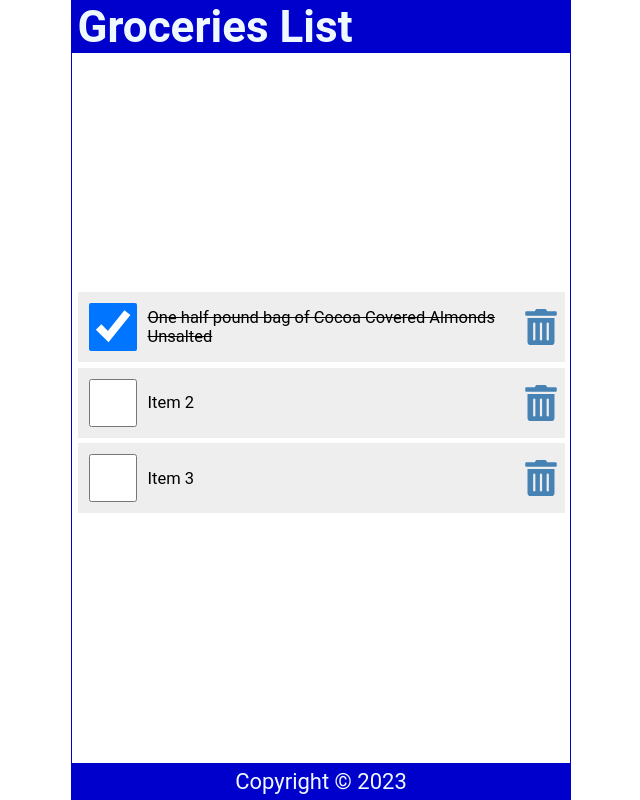
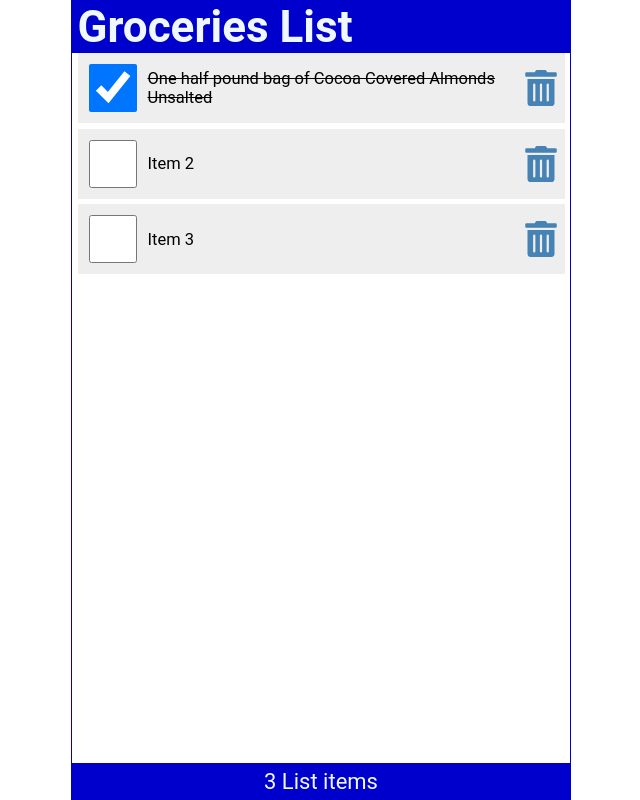
Before and after one commit to shancodes/ReactLearning, a React (Create React App) app: page / in a window 1280 px wide. Shown: the whole page, without its empty margins (319-959 px from the left). Built offline with nearby package versions, Linux system fonts and the light colour scheme.

Commit message:
Tutorial 8: Props and Prop Drilling

```diff
--- a/src/App.js
+++ b/src/App.js
@@ -1,14 +1,50 @@
 import Header from './Header';
 import Content from './Content';
 import Footer from './Footer';
+import {useState} from 'react';
 
 function App() {
+    const [items, setItems] = useState([
+      {
+          id: 1,
+          checked: true,
+          item: "One half pound bag of Cocoa Covered Almonds Unsalted"
+      },
+      {
+          id: 2,
+          checked: false,
+          item: "Item 2"
+      },
+      {
+          id: 3,
+          checked: false,
+          item: "Item 3"
+      }
+  ]);
+
+
+  const handleCheck = (id) => {
+    const listItems = items.map((item) => item.id === id ? { ...item, checked: !item.checked } : item);
+    setItems(listItems);
+    localStorage.setItem('shoppinglist',JSON.stringify(listItems));
+  }
+
+  const handleDelete = (id) => {
+    const listItems = items.filter((item) => item.id !== id);
+    setItems(listItems);
+    localStorage.setItem('shoppinglist',JSON.stringify(listItems));
+
+  }
 
   return (
     <div className="App">
-      <Header />
-      <Content />
-      <Footer />
+      <Header title= "Groceries List"/>
+      <Content
+      items= {items}
+      handleCheck= {handleCheck}
+      handleDelete= {handleDelete}
+      />
+      <Footer length={items.length}/>
 
     </div>
   );
--- a/src/Content.js
+++ b/src/Content.js
@@ -1,63 +1,18 @@
-import { useState } from "react";
 import { FaTrashAlt } from 'react-icons/fa';
+import ItemList from './ItemList';
 
-const Content = () => {
-    const [items, setItems] = useState([
-        {
-            id: 1,
-            checked: true,
-            item: "One half pound bag of Cocoa Covered Almonds Unsalted"
-        },
-        {
-            id: 2,
-            checked: false,
-            item: "Item 2"
-        },
-        {
-            id: 3,
-            checked: false,
-            item: "Item 3"
-        }
-    ]);
+const Content = ({items,handleCheck,handleDelete}) => {
 
-     const handleCheck = (id) => {
-        const listItems = items.map((item) => item.id === id ? { ...item, checked: !item.checked } : item);
-        setItems(listItems);
-        localStorage.setItem('shoppinglist',JSON.stringify(listItems));
-    }
 
-    const handleDelete = (id) => {
-        const listItems = items.filter((item) => item.id !== id);
-        setItems(listItems);
-        localStorage.setItem('shoppinglist',JSON.stringify(listItems));
-
-    }
 
 
     return (
         <main>
             {items.length ? (
-            <ul>
-                {items.map((item) => (
-                    <li className="item">
-                        <input
-                        type="checkbox"
-                        onChange={() =>handleCheck(item.id)}
-                        checked= {item.checked}
-                        />
-                        <label
-                        style={(item.checked)? { textDecoration: 'line-through'}:null}
-                        onDoubleClick= {() =>handleCheck(item.id)}
-                        >{item.item}</label>
-                        <FaTrashAlt
-                        onClick={() => handleDelete(item.id)}
-                        role="button" tabIndex="0"/>
-
-
-                    </li>
-
-                ))}
-            </ul>
+                <ItemList
+                    items= {items}
+                    handleCheck= {handleCheck}
+                    handleDelete= {handleDelete} />
             ) : (
                 <p style={{marginTop: '2rem'}}> Your list is Empty</p>
             )}
--- a/src/Footer.js
+++ b/src/Footer.js
@@ -1,8 +1,7 @@
-const Footer = () => {
-   const today = new Date();
+const Footer = ({length}) => {
     return (
         <footer>
-            <p>Copyright &copy; {today.getFullYear()}</p>
+            <p>{length} List {length === 1 ? "item" : "items"}</p>
         </footer>
     )
 }
--- a/src/Header.js
+++ b/src/Header.js
@@ -1,11 +1,15 @@
-const Header = () => {
+const Header = ({title}) => {
 
 
     return (
         <header>
-            <h1> Groceries List</h1>
+            <h1>{title}</h1>
         </header>
     )
 }
 
+Header.defaultProps ={
+    title: "Default Title"
+}
+
 export default Header
--- /dev/null
+++ b/src/ItemList.js
@@ -0,0 +1,19 @@
+import { FaTrashAlt } from 'react-icons/fa';
+import LineItem from './LineItem';
+
+const ItemList = ({items,handleCheck,handleDelete}) => {
+    return (
+        <ul>
+            {items.map((item) => (
+               <LineItem
+                    key={item.id}
+                    item = {item}
+                    handleCheck= {handleCheck}
+                    handleDelete= {handleDelete}
+                />
+            ))}
+        </ul>
+    )
+}
+
+export default ItemList
--- /dev/null
+++ b/src/LineItem.js
@@ -0,0 +1,26 @@
+import { FaTrashAlt } from 'react-icons/fa';
+
+const LineItem = ({item,handleCheck,handleDelete}) => {
+    return (
+        <li className="item">
+            <input
+                type="checkbox"
+                onChange={() => handleCheck(item.id)}
+                checked={item.checked}
+            />
+            <label
+                style={(item.checked) ? { textDecoration: 'line-through' } : null}
+                onDoubleClick={() => handleCheck(item.id)}
+            >{item.item}</label>
+            <FaTrashAlt
+                onClick={() => handleDelete(item.id)}
+                role="button" tabIndex="0"
+                aria-label={`Delete ${item.item}`}
+                />
+
+
+        </li>
+    )
+}
+
+export default LineItem
--- a/src/index.css
+++ b/src/index.css
@@ -44,7 +44,7 @@
   display: flex;
   flex-direction: column;
   flex-grow: 1;
-  justify-content: center;
+  justify-content: flex-start;
   align-items: center;
   overflow-y: auto;
 }
```
